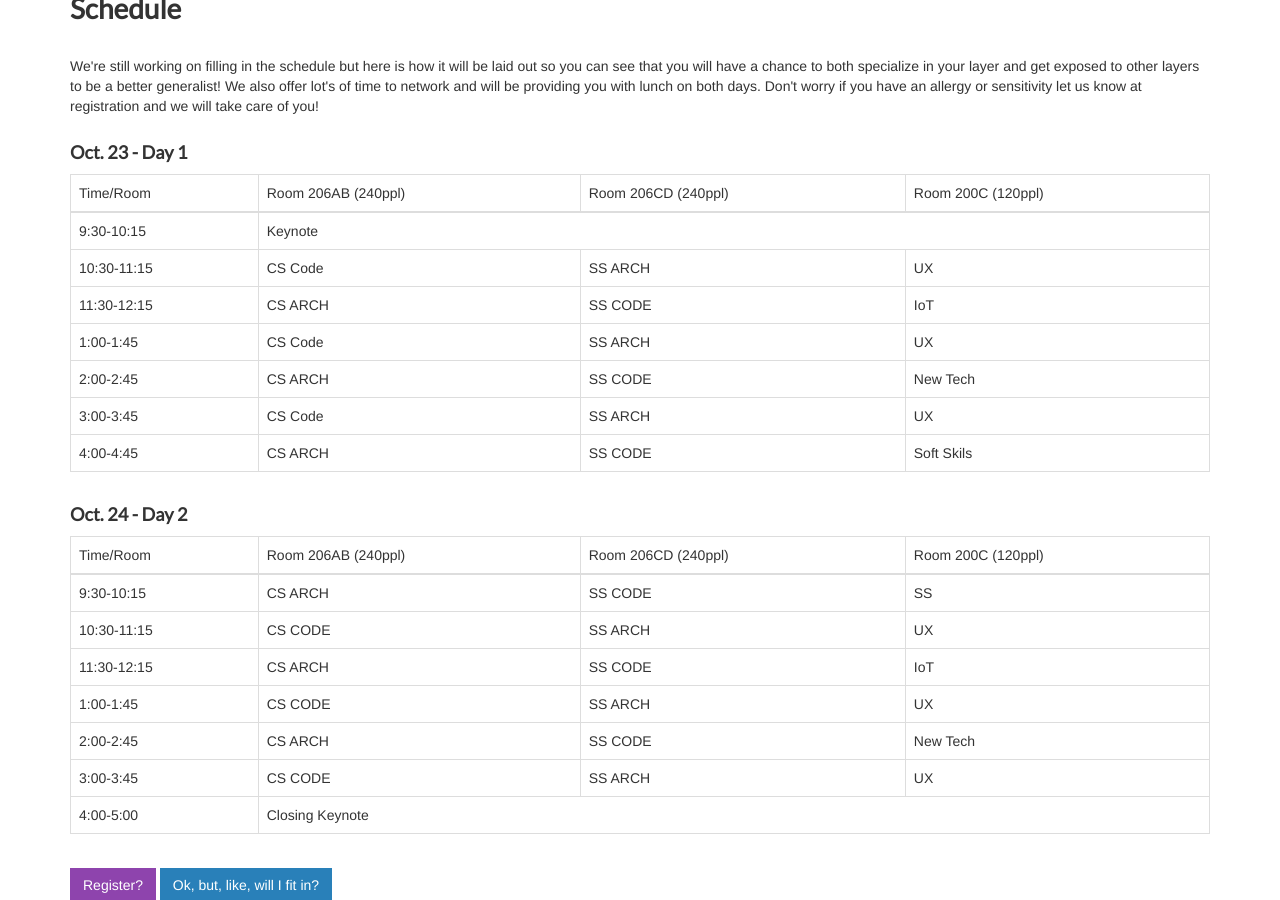
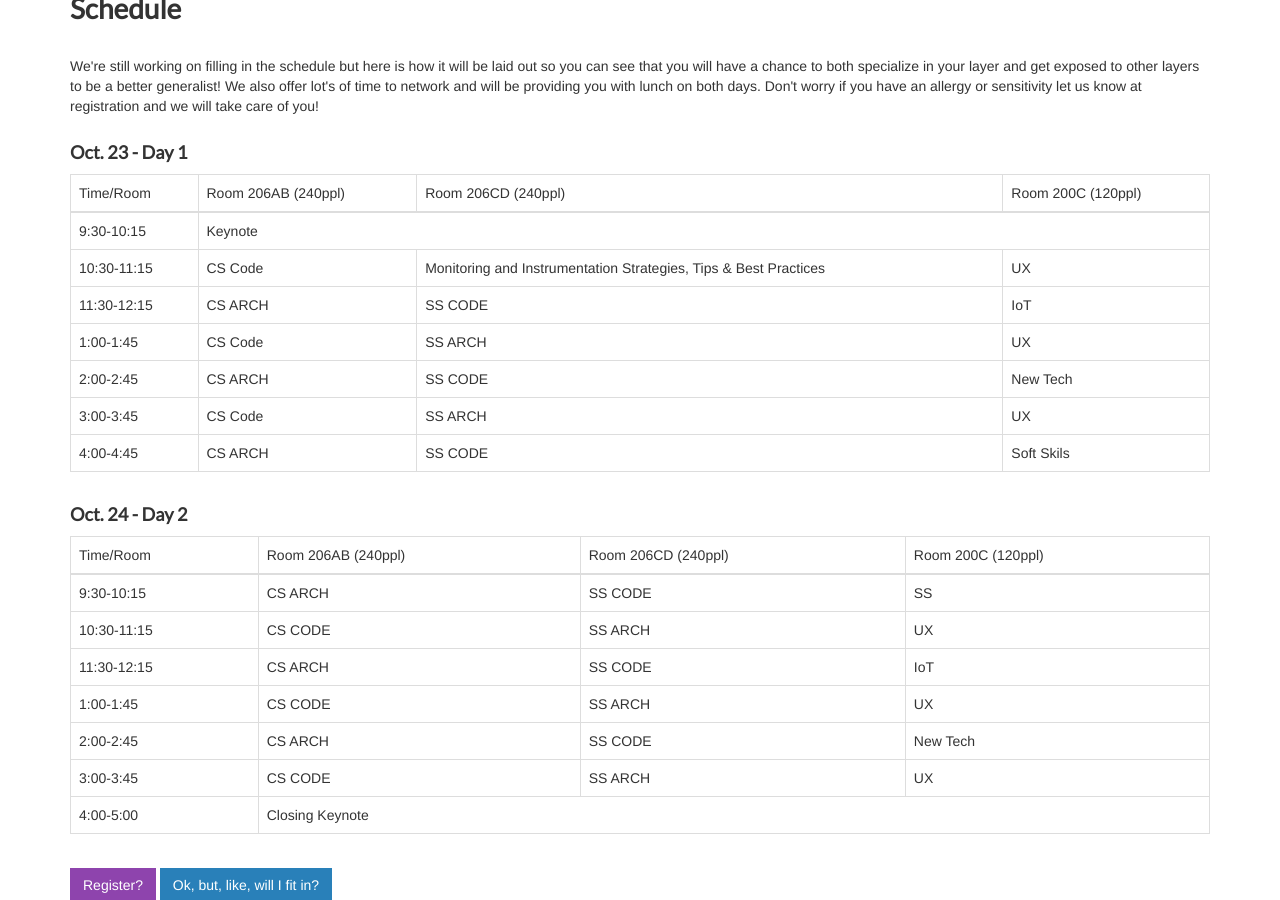
Before and after one commit to fullstackto/fsto2017, a Jekyll site: the page built from index.html, in a window 1280 px wide and 900 px high, scrolled down 2556 px. Built offline with Jekyll 4.4.1, drawn with Linux system fonts in a browser that asks for light colours.

Commit message:
add jonah

```diff
--- a/index.html
+++ b/index.html
@@ -100,7 +100,7 @@ card: http://2017.fsto.co/images/card.jpg
               <tr>
                 <td>10:30-11:15</td>
                 <td>CS Code</td>
-                <td>SS ARCH</td>
+                <td>Monitoring and Instrumentation Strategies, Tips &amp; Best Practices</td>
                 <td>UX</td>
               </tr>
 
```
